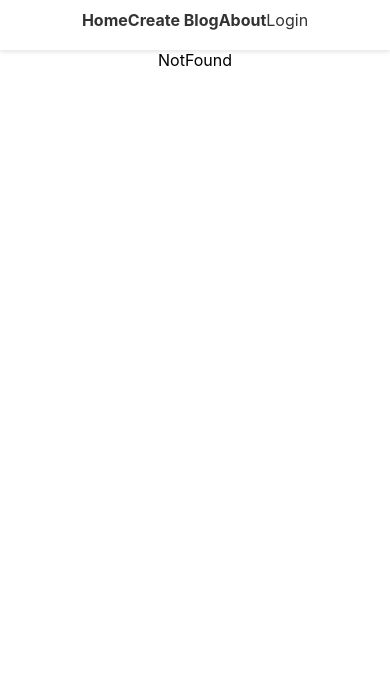
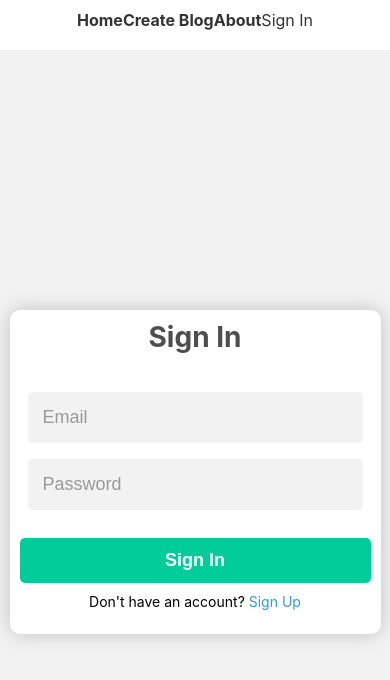
Before and after one commit to wongiro/mBlog, a React (Create React App) app in the folder m-blog/: page /auth in a window 390 px wide. Shown: the top 680 px of the page. Built offline with nearby package versions, Linux system fonts and the light colour scheme.

Commit message:
created sign in and sign up forms and added firebase authentication to them too

```diff
--- a/m-blog/src/App.js
+++ b/m-blog/src/App.js
@@ -9,6 +9,7 @@ import Header from './components/Header/Header';
 
 import './style.css';
 import './mediaQuerry.css';
+import Auth from './pages/Auth';
 
 function App() {
 
@@ -22,6 +23,7 @@ function App() {
         <Route path="/about" element={<About />} />
         <Route path="/add-blog" element={<AddBlog />} />
         <Route path="*" element={<NotFound />} />
+        <Route path="/auth" element={<Auth setActive={setActive}/>} />
      </Routes>
     </div>
   );
--- a/m-blog/src/components/Header/Header.js
+++ b/m-blog/src/components/Header/Header.js
@@ -8,21 +8,21 @@ const Header = ({active, setActive}) => {
       <div className='navbar-buttons'>
         <div className='navbar-list'>
           <ul className='navbar-list-items'>
-            <Link to="/" onClick={()=> setActive("home")}>
-                <li>Home</li>
+            <Link to="/">
+                <li className={'${active === "home" ? "active" : ""}'} onClick={()=> setActive("home")}>Home</li>
             </Link>
-            <Link to="/add-blog" onClick={()=> setActive("create")}>
-                <li >Create Blog</li>
+            <Link to="/add-blog">
+                <li className={'${active === "create" ? "active" : ""}'} onClick={()=> setActive("create")}>Create Blog</li>
             </Link>
-            <Link to="/about" onClick={()=> setActive("about")}>
-                <li>About</li>
+            <Link to="/about">
+                <li className={'${active === "about" ? "active" : ""}'} onClick={()=> setActive("about")}>About</li>
             </Link>
           </ul>
         </div>
         <div className='navbar-login'>
           <ul className='navbar-login-items'>
-            <Link to="/login" onClick={()=> setActive("login")}>
-                <li>Login</li>
+            <Link to="/auth">
+                <li className={'${active === "sign in" ? "active" : ""}'} onClick={()=> setActive("sign in")}>Sign In</li>
             </Link>
           </ul>
         </div>
--- /dev/null
+++ b/m-blog/src/firebase.js
@@ -0,0 +1,25 @@
+// Import the functions you need from the SDKs you need
+import { initializeApp } from "firebase/app";
+import { getFirestore } from "firebase/firestore";
+import { getAuth } from "firebase/auth";
+import { getStorage } from "firebase/storage";
+// TODO: Add SDKs for Firebase products that you want to use
+// https://firebase.google.com/docs/web/setup#available-libraries
+
+// Your web app's Firebase configuration
+const firebaseConfig = {
+  apiKey: "AIzaSyDevJWAps7qWAnO6erEZOl143pI2g9sCIE",
+  authDomain: "m-blog-9c58c.firebaseapp.com",
+  projectId: "m-blog-9c58c",
+  storageBucket: "m-blog-9c58c.appspot.com",
+  messagingSenderId: "1024609214749",
+  appId: "1:1024609214749:web:eeba63926812de678e01f4"
+};
+
+// Initialize Firebase
+const app = initializeApp(firebaseConfig);
+const db = getFirestore(app);
+const auth = getAuth(app);
+const storage = getStorage(app);
+
+export { db, auth, storage };
--- /dev/null
+++ b/m-blog/src/pages/Auth.css
@@ -0,0 +1,207 @@
+/* Container styles */
+.container {
+    display: flex;
+    justify-content: center;
+    align-items: center;
+    height: 100vh;
+  }
+
+  /* Form styles */
+  .auth {
+    background-color: #fff;
+    padding: 40px;
+    border-radius: 8px;
+    box-shadow: 0px 4px 8px rgba(0, 0, 0, 0.1);
+    max-width: 500px;
+    width: 100%;
+  }
+
+  .auth-form {
+    font-size: 24px;
+    font-weight: bold;
+    text-align: center;
+    margin-bottom: 20px;
+  }
+
+  .form-input {
+    display: flex;
+    flex-direction: column;
+    margin-bottom: 20px;
+  }
+
+  .input-field {
+    background-color: #f8f8f8;
+    border: none;
+    border-radius: 8px;
+    font-size: 16px;
+    padding: 12px;
+    margin-bottom: 10px;
+  }
+
+  .input-field:focus {
+    outline: none;
+    box-shadow: 0px 0px 4px rgba(0, 0, 0, 0.2);
+  }
+
+  .btn-sign-up {
+    background-color: #2ecc71;
+    color: #fff;
+  }
+
+  .btn-sign-up:hover {
+    background-color: #27ae60;
+  }
+
+  .button-btn {
+    background-color: #3498db;
+    border: none;
+    border-radius: 8px;
+    color: #fff;
+    cursor: pointer;
+    font-size: 18px;
+    font-weight: bold;
+    padding: 12px 24px;
+    text-align: center;
+    text-decoration: none;
+    transition: background-color 0.3s ease-in-out;
+    width: 100%;
+  }
+
+  .button-btn:hover {
+    background-color: #2980b9;
+  }
+
+  .authentication-form {
+    margin-top: 20px;
+  }
+
+  .authentication-form p {
+    font-size: 14px;
+    margin-top: 10px;
+  }
+
+  .authentication-form p span {
+    color: #3498db;
+    cursor: pointer;
+  }
+
+
+
+
+.container {
+    display: flex;
+    justify-content: center;
+    align-items: center;
+    height: 100vh;
+    background-color: #f2f2f2;
+  }
+
+  .auth {
+    width: 400px;
+    height: auto;
+    padding: 20px;
+    background-color: #fff;
+    border-radius: 10px;
+    box-shadow: 0px 0px 20px rgba(0, 0, 0, 0.2);
+  }
+
+  .auth-form {
+    text-align: center;
+    font-size: 28px;
+    font-weight: bold;
+    margin-bottom: 30px;
+    color: #4e4e4e;
+  }
+
+  .authentication-form {
+    display: flex;
+    flex-direction: column;
+  }
+
+  .form-group {
+    display: flex;
+    flex-direction: column;
+    margin-bottom: 20px;
+  }
+
+  input[type='email'],
+  input[type='password'],
+  input[type='text'] {
+    padding: 15px;
+    border-radius: 5px;
+    margin: 0.5rem;
+    border: none;
+    outline: none;
+    font-size: 18px;
+    background-color: #f2f2f2;
+    color: #4e4e4e;
+  }
+
+  input[type='email']::placeholder,
+  input[type='password']::placeholder,
+  input[type='text']::placeholder{
+    font-size: 18px;
+    color: #999;
+  }
+
+  .button-btn {
+    padding: 12px 18px;
+    border-radius: 5px;
+    border: none;
+    outline: none;
+    font-size: 18px;
+    font-weight: bold;
+    color: #fff;
+    background-color: #0099ff;
+    cursor: pointer;
+    transition: background-color 0.3s ease;
+  }
+
+  .button-btn:hover {
+    background-color: #0077cc;
+  }
+
+  .btn-sign-up {
+    background-color: #00cc99;
+  }
+
+  .signup-link {
+    margin-top: 20px;
+    text-align: center;
+    font-size: 16px;
+    color: #4e4e4e;
+  }
+
+  .signup-link p {
+    margin-bottom: 5px;
+  }
+
+  .signup-link span {
+    font-weight: bold;
+    color: #0099ff;
+    cursor: pointer;
+  }
+
+  span{
+    color: #0077cc;
+    cursor: pointer;
+  }
+
+
+/*---------  MEDIA QUERRIES FOR VARIOUS SCREEN SIZES --------*/
+
+/* Media Query for devices with a maximum width of 767px */
+@media (max-width: 767px) {
+    .auth {
+      width: 90%;
+      padding: 10px;
+    }
+  }
+
+  /* Media Query for devices with a minimum width of 768px and maximum width of 991px */
+  @media (min-width: 768px) and (max-width: 991px) {
+    .auth {
+      width: 70%;
+      padding: 15px;
+    }
+  }
--- a/m-blog/src/pages/Auth.js
+++ b/m-blog/src/pages/Auth.js
@@ -0,0 +1,131 @@
+import React, { useState } from 'react';
+import { auth } from '../firebase';
+import { useNavigate } from 'react-router-dom';
+import { createUserWithEmailAndPassword, updateProfile, signInWithEmailAndPassword } from 'firebase/auth';
+import './Auth.css';
+
+const initialState = {
+  userName: '',
+  email: '',
+  password: '',
+  confirmPassword: ''
+};
+
+const Auth = ({ setActive }) => {
+  const [state, setState] = useState(initialState);
+  const [isSignUp, setIsSignUp] = useState(false);
+
+  const { email, password, userName, confirmPassword } = state;
+  const navigate = useNavigate();
+
+  const handleChange = (event) => {
+    setState({ ...state, [event.target.name]: event.target.value });
+  };
+
+  const handleAuth = async (event) => {
+    event.preventDefault();
+
+    if (!isSignUp) {
+        if(email && password){
+                const { user } = await signInWithEmailAndPassword(auth, email, password);
+                setActive('home');
+        }else{
+            alert('Please fill all the fields');
+        }
+    } else {
+      if (password !== confirmPassword) {
+        alert("Password doesn't match");
+      } else if (userName && email && password && confirmPassword) {
+       // try {
+          const { user } = await createUserWithEmailAndPassword(auth, email, password);
+          await updateProfile(user, { displayName: userName });
+          setActive('home');
+       /* } catch (error) {
+          alert(error.message);
+        } */
+      } else {
+        alert('Please fill all the fields');
+      }
+    }
+
+    navigate('/');
+  };
+
+  return (
+    <div className="container">
+      <div className="auth">
+        <div className="auth-form">{!isSignUp ? 'Sign In' : 'Sign Up'}</div>
+        <div className="authentication-form">
+          <form className="form" onSubmit={handleAuth}>
+            <div className="form-input">
+              {isSignUp && (
+                <>
+                  <input
+                    type="text"
+                    placeholder="Username"
+                    name="userName"
+                    value={userName}
+                    onChange={handleChange}
+                  />
+                </>
+              )}
+              <input
+                type="email"
+                placeholder="Email"
+                name="email"
+                value={email}
+                onChange={handleChange}
+              />
+              <input
+                type="password"
+                placeholder="Password"
+                name="password"
+                value={password}
+                onChange={handleChange}
+              />
+              {isSignUp && (
+                <>
+                  <input
+                    type="password"
+                    placeholder="Confirm password"
+                    name="confirmPassword"
+                    value={confirmPassword}
+                    onChange={handleChange}
+                  />
+                </>
+              )}
+            </div>
+            <div>
+              <button className={`button-btn ${!isSignUp ? 'btn-sign-up' : ''}`} type="submit">
+                {!isSignUp ? 'Sign In' : 'Sign Up'}
+              </button>
+            </div>
+          </form>
+          <div>
+            {!isSignUp ? (
+              <>
+                <div>
+                  <p>
+                    Don't have an account?{' '}
+                    <span onClick={() => setIsSignUp(true)}>Sign Up</span>
+                  </p>
+                </div>
+              </>
+            ) : (
+              <>
+                <div>
+                  <p>
+                    Already have an account?{' '}
+                    <span onClick={() => setIsSignUp(false)}>Sign In</span>
+                  </p>
+                </div>
+              </>
+            )}
+          </div>
+        </div>
+      </div>
+    </div>
+  );
+};
+
+export default Auth;
```
